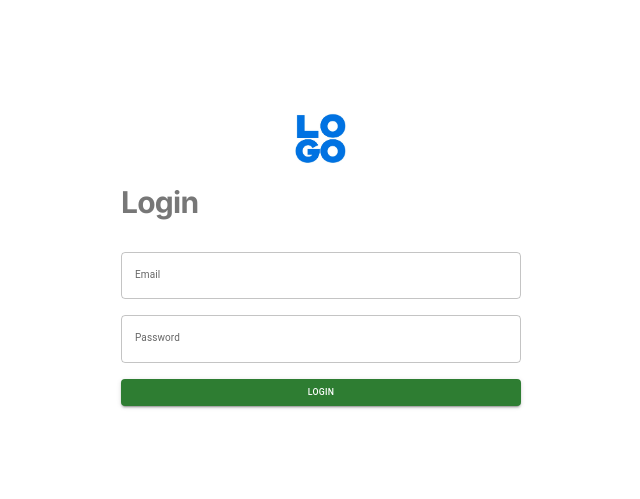
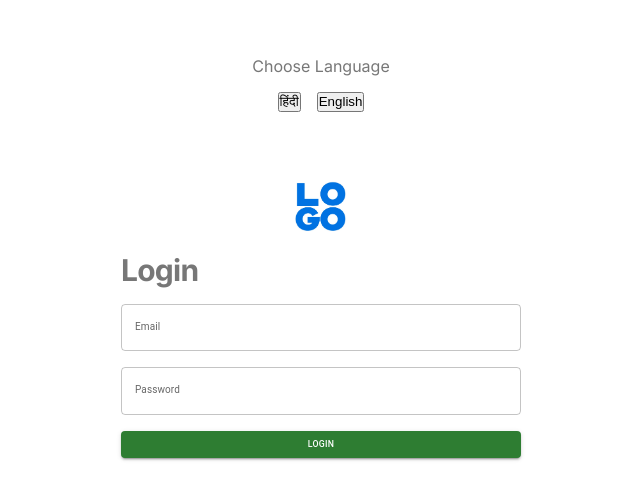
Before and after one commit to Subhash106/rkv-sales, a React app: page / in a window 1280 px wide. Shown: the part 143-642 px from the top of the page, without its empty margins (319-959 px from the left). Built offline with nearby package versions, Linux system fonts and the light colour scheme.

Commit message:
Added Hindi language support

```diff
--- a/package.json
+++ b/package.json
@@ -58,6 +58,8 @@
     "firebase": "^10.3.0",
     "formik": "^2.2.9",
     "html-webpack-plugin": "^5.5.3",
+    "i18next": "^23.4.6",
+    "i18next-browser-languagedetector": "^7.1.0",
     "jest": "^29.1.1",
     "localforage": "^1.10.0",
     "moment": "^2.29.4",
@@ -65,6 +67,7 @@
     "react": "^17.0.2",
     "react-dom": "^17.0.2",
     "react-hot-loader": "^4.13.0",
+    "react-i18next": "^13.2.0",
     "react-redux": "^8.1.2",
     "react-router": "^6.4.1",
     "react-router-dom": "^6.4.1",
--- a/src/components/Login/index.js
+++ b/src/components/Login/index.js
@@ -2,6 +2,7 @@ import React, { useState } from 'react';
 import { getAuth, signInWithEmailAndPassword } from 'firebase/auth';
 import { TextField, Button } from '@mui/material';
 import { Navigate } from 'react-router-dom';
+import { useTranslation, Trans } from 'react-i18next';
 
 import { login } from '../../store/auth';
 
@@ -37,10 +38,14 @@ console.log('analytics', analytics);
 export default function Login() {
   const dispatch = useDispatch();
   const navigate = useNavigate();
+  const { t, i18n } = useTranslation();
   const [credentials, setCredentials] = useState({ email: '', password: '' });
   const { email, password } = credentials;
+  const token = useSelector(state => state.auth.idToken) || localStorage.getItem('token');
 
-  const token = useSelector(state => state.auth.idToken) || localStorage.getItem('token');
+  const changeLanguage = lng => {
+    i18n.changeLanguage(lng);
+  };
 
   const handleChange = e => {
     const {
@@ -75,11 +80,20 @@ export default function Login() {
   return (
     <div className="login bg-white">
       <div className="login__container">
+        <div className="change-language">
+          <p className="change-language--paragraph">{t('login.chooseLanguage')}</p>
+          <div className="change-language--buttons">
+            <button onClick={() => changeLanguage('hi')}>हिंदी</button>
+            <button onClick={() => changeLanguage('en')}>English</button>
+          </div>
+        </div>
         <div className="logo__container">
           <img src="./img/logo.jpg" alt="logo" className="logo" />
         </div>
         <div className="row col-md-1">
-          <h1 className="heading-primary">Login</h1>
+          <h1 className="heading-primary" style={{ marginBottom: '0' }}>
+            {t('login.title')}
+          </h1>
         </div>
         <form>
           <div className="row col-md-1 col-sm-1">
@@ -90,7 +104,7 @@ export default function Login() {
               id="email"
               name="email"
               type="text"
-              label="Email"
+              label={t('login.email')}
             />
             <TextField
               variant="outlined"
@@ -98,11 +112,11 @@ export default function Login() {
               value={password}
               id="password"
               name="password"
-              label="Password"
+              label={t('login.password')}
               type="password"
             />
             <Button onClick={loginHandler} variant="contained" color="success">
-              Login
+              {t('login.loginBtn')}
             </Button>
           </div>
         </form>
--- a/src/components/Login/style.css
+++ b/src/components/Login/style.css
@@ -19,3 +19,21 @@
     margin-bottom: 1.6rem;
   }
 }
+
+.change-language {
+  display: flex;
+  flex-direction: column;
+  align-items: center;
+  gap: 1.6rem;
+  margin-bottom: 6.4rem;
+
+  &--paragraph {
+    font-size: 1.6rem;
+  }
+
+  &--buttons {
+    display: flex;
+    justify-content: center;
+    gap: 1.6rem;
+  }
+}
--- /dev/null
+++ b/src/i18n.js
@@ -0,0 +1,48 @@
+import i18n from 'i18next';
+import LanguageDetector from 'i18next-browser-languagedetector';
+import { initReactI18next } from 'react-i18next';
+
+i18n
+  .use(LanguageDetector)
+  .use(initReactI18next)
+  .init({
+    // we init with resources
+    resources: {
+      en: {
+        translations: {
+          login: {
+            chooseLanguage: 'Choose Language',
+            title: 'Login',
+            email: 'Email',
+            password: 'Password',
+            loginBtn: 'Login'
+          }
+        }
+      },
+      hi: {
+        translations: {
+          login: {
+            chooseLanguage: 'भाषा चुनें',
+            title: 'लॉग इन',
+            email: 'ईमेल',
+            password: 'पासवर्ड',
+            loginBtn: 'लॉग इन करें'
+          }
+        }
+      }
+    },
+    fallbackLng: 'hi',
+    debug: true,
+
+    // have a common namespace used around the full app
+    ns: ['translations'],
+    defaultNS: 'translations',
+
+    keySeparator: '.', // we use content as keys
+
+    interpolation: {
+      escapeValue: false
+    }
+  });
+
+export default i18n;
--- a/src/index.js
+++ b/src/index.js
@@ -2,6 +2,7 @@ import React from 'react';
 import ReactDOM from 'react-dom';
 import { Provider } from 'react-redux';
 import { createBrowserRouter, RouterProvider } from 'react-router-dom';
+import './i18n';
 
 import App from './App';
 import Error from './components/Error';
```
Also changed, not shown: 1 other file (tests, documents, lock files or other folders).
